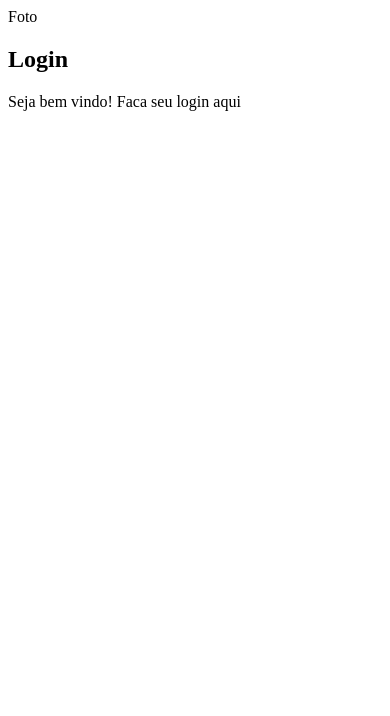
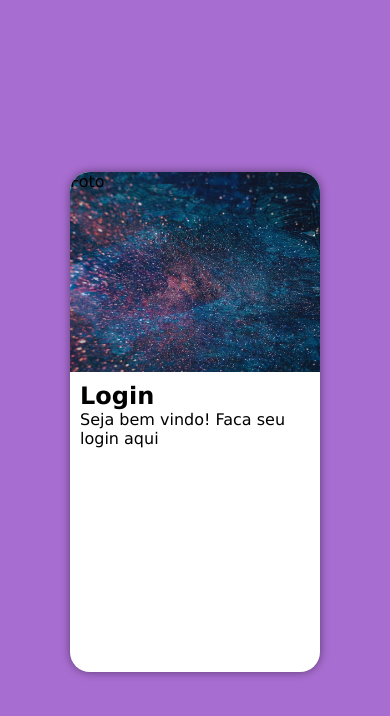
Before and after one commit to lucascapl/HTML-and-CSS-tests, a plain HTML site: page index.html in a window 390 px wide. Drawn offline with Linux system fonts and the light colour scheme.

Commit message:
centralizacao responsividade mobile wallpaper

```diff
--- a/estilos/style.css
+++ b/estilos/style.css
@@ -6,3 +6,49 @@
     Azul: #6bf4f8
     Roxo: #a86dd1
 */
+
+*{
+    font-family: Verdana, Geneva, Tahoma, sans-serif;
+    padding: 0px;
+    margin: 0px;
+    box-sizing: border-box;
+}
+
+body,html {
+    background-color: #a86dd1;
+    height: 100vh;
+    width: 100vw;
+}
+
+main {
+    position: relative;
+    height: 100vh;
+    width: 100vw;
+
+}
+
+section#login{
+    position: absolute;
+    top: 50%;
+    left: 50%;
+    transform: translate(-50%, -50%);
+    background-color: white;
+    width: 250px;
+    height: 500px;
+    border-radius: 20px;
+    overflow:hidden;
+    box-shadow: 0px 0px 10px rgb(0,0,0, 0.450);
+
+}
+
+section#login > div#imagem {
+    display: block;
+    background: #6bf4f8 url(../imagens/wallpaper.jpg);
+    background-size: cover;
+    height: 200px;
+}
+
+section#login > div#formulario {
+    display: block;
+    padding: 10px;
+}
```
